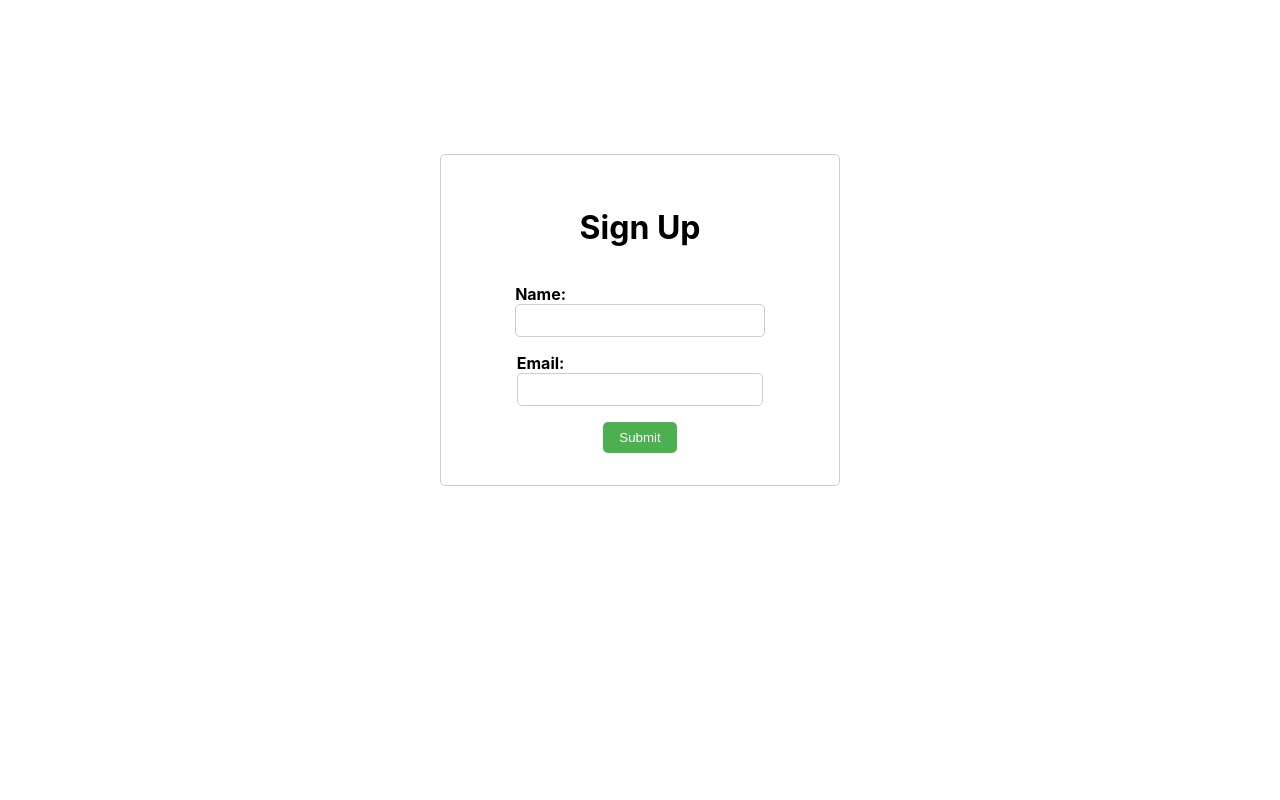
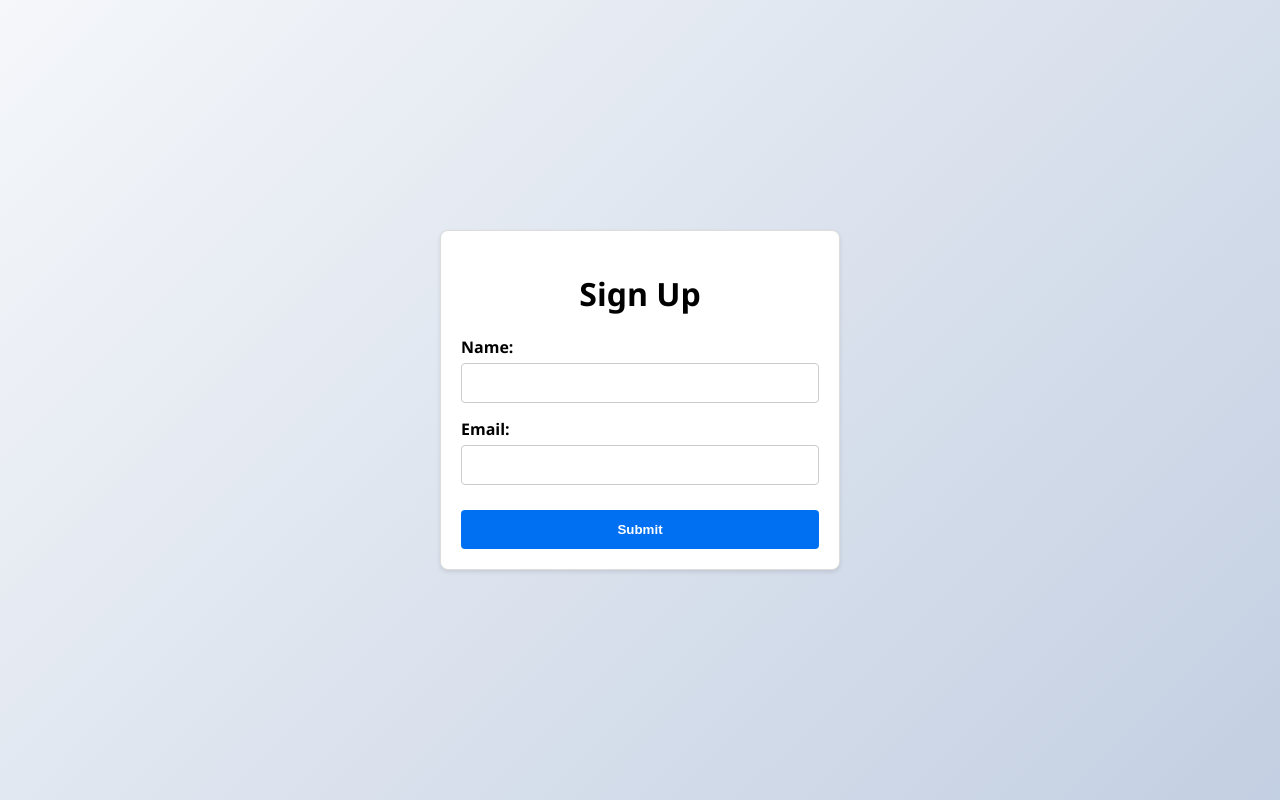
Before and after one commit to AdarshThakur398/Blockchain-Decentralized-Auth, a Next.js app: page /signup in a window 1280 px wide. Built offline with nearby package versions, Linux system fonts and the light colour scheme.

Commit message:
extraa styling css done with extra instructions

```diff
--- a/pages/api/signup.js
+++ b/pages/api/signup.js
@@ -5,14 +5,28 @@ import { ethers } from "ethers";
 connectDB();
 
 async function handler(req, res) {
-  if (req.method === "POST") {
+  if (req.method !== "POST") {
+    return res.status(405).json({ message: "Method not allowed" });
+  }
+
   try {
     const { name, email } = req.body;
 
 
-      const existinguser = await User.findOne({ email });
-      if (existinguser) {
-        return res.status(400).json({ message: "email already exists!" });
+    if (!name || !email) {
+      return res.status(400).json({ message: "Name and email are required" });
+    }
+
+
+    const emailRegex = /^[^\s@]+@[^\s@]+\.[^\s@]+$/;
+    if (!emailRegex.test(email)) {
+      return res.status(400).json({ message: "Invalid email format" });
+    }
+
+
+    const existingUser = await User.findOne({ email });
+    if (existingUser) {
+      return res.status(400).json({ message: "Email already exists" });
     }
 
 
@@ -26,16 +40,12 @@ async function handler(req, res) {
 
 
     return res.status(200).json({
-        message: "Signup successful!",
+      message: "Signup successful! Copy your private key and import it into MetaMask and go to Login page to continue.",
       privateKey: blockchainPrivateKey,
-        blockchainAddress,
     });
   } catch (error) {
-      console.error(error);
-      return res.status(500).json({ message: "An error occurred!" });
-    }
-  } else {
-    return res.status(405).json({ message: "Method not allowed!" });
+    console.error("Signup error:", error);
+    return res.status(500).json({ message: "Server error occurred" });
   }
 }
 
--- a/pages/signup.jsx
+++ b/pages/signup.jsx
@@ -6,11 +6,13 @@ function SignupPage() {
   const [email, setEmail] = useState("");
   const [message, setMessage] = useState("");
   const [error, setError] = useState(false);
+  const [privateKey, setPrivateKey] = useState("");
 
   async function handleSubmit(e) {
     e.preventDefault();
     setMessage("");
     setError(false);
+    setPrivateKey("");
 
     try {
       const response = await fetch("/api/signup", {
@@ -24,19 +26,27 @@ function SignupPage() {
       const data = await response.json();
 
       if (!response.ok) {
-
         setError(true);
         setMessage(data.message || "Something went wrong!");
       } else {
-
         setError(false);
         setMessage(data.message || "Signup successful!");
+        setPrivateKey(data.privateKey || "");
+        setName("");
+        setEmail("");
       }
     } catch (err) {
       setError(true);
       setMessage("Server error, please try again!");
     }
   }
+
+  const handleCopy = () => {
+    if (privateKey) {
+      navigator.clipboard.writeText(privateKey);
+      setMessage("Private key copied to clipboard! Import it into MetaMask.");
+    }
+  };
 
   return (
     <div className={styles.container}>
@@ -49,6 +59,7 @@ function SignupPage() {
             value={name}
             onChange={(e) => setName(e.target.value)}
             className={styles.input}
+            required
           />
         </label>
         <label>
@@ -58,6 +69,7 @@ function SignupPage() {
             value={email}
             onChange={(e) => setEmail(e.target.value)}
             className={styles.input}
+            required
           />
         </label>
         <button className={styles.btn} type="submit">
@@ -65,11 +77,26 @@ function SignupPage() {
         </button>
       </form>
 
-
       {message && (
-        <p style={{ color: error ? "red" : "green", marginTop: "10px" }}>
-          {message}
-        </p>
+        <div className={styles.messageContainer}>
+          <p className={error ? styles.error : styles.success}>{message}</p>
+          {privateKey && (
+            <div className={styles.privateKeyContainer}>
+              <p>
+                <strong>Private Key:</strong>
+              </p>
+              <div className={styles.privateKeyBox}>
+                {privateKey}
+              </div>
+              <button className={styles.copyBtn} onClick={handleCopy}>
+                Copy Private Key
+              </button>
+              <p className={styles.warning}>
+                Warning: Keep your private key secure. Do not share it. Import it into MetaMask to use your account.
+              </p>
+            </div>
+          )}
+        </div>
       )}
     </div>
   );
--- a/styles/signup.module.css
+++ b/styles/signup.module.css
@@ -2,43 +2,130 @@
             display: flex;
             flex-direction: column;
             align-items: center;
-    max-width: 400px;
-    margin: 0 auto;
-    margin-top: 12%;
-    padding: 2rem;
-    border: 1px solid #ccc;
-    border-radius: 5px;
+            width: 400px;
+            margin: 50px auto;
+            padding: 20px;
+            background-color: #fff;
+            border: 1px solid #ddd;
+            border-radius: 8px;
+            box-shadow: 0 2px 4px rgba(0, 0, 0, 0.1);
+            box-sizing: border-box;
         }
+
 
         .form {
             display: flex;
             flex-direction: column;
-    align-items: center;
-    padding-top: 1rem;
+            gap: 15px;
+            width: 100%;
         }
 
         .label {
-    margin-bottom: 0.5rem;
             font-weight: bold;
+            display: block;
+            margin-bottom: 5px;
         }
 
         .input {
-    padding: 0.5rem;
-    border-radius: 5px;
+            width: 100%;
+            padding: 10px;
             border: 1px solid #ccc;
-    margin-bottom: 1rem;
+            border-radius: 4px;
+            font-size: 16px;
+            box-sizing: border-box;
+        }
+
+        .btn {
+            padding: 12px;
+            background-color: #0070f3;
+            color: white;
+            border: none;
+            border-radius: 4px;
+            cursor: pointer;
+            font-weight: bold;
+            width: 100%;
+            margin-top: 10px;
+        }
+
+        .btn:hover {
+            background-color: #005bb5;
+        }
+
+        .messageContainer {
+            margin-top: 20px;
+            text-align: center;
             width: 100%;
         }
 
-  .btn {
-    background-color: #4caf50;
-    color: #fff;
-    padding: 0.5rem 1rem;
-    border-radius: 5px;
-    border: none;
-    cursor: pointer;
+        .error {
+            color: #d32f2f;
+            font-weight: bold;
+            margin-bottom: 15px;
         }
 
-  .btn:hover {
-    background-color: #2e8b57;
+        .success {
+            color: #2e7d32;
+            font-weight: bold;
+            margin-bottom: 15px;
         }
+
+        .privateKeyContainer {
+            margin-top: 15px;
+            padding: 15px;
+            border: 1px solid #ccc;
+            border-radius: 8px;
+            background-color: #f9f9f9;
+            width: 100%;
+            box-sizing: border-box;
+        }
+
+        .privateKeyBox {
+            width: 100%;
+            word-break: break-all;
+            background-color: #fff;
+            padding: 12px;
+            border: 1px solid #ddd;
+            border-radius: 6px;
+            font-family: monospace;
+            font-size: 14px;
+            line-height: 1.4;
+            max-height: 80px;
+            overflow-y: auto;
+            margin: 10px 0;
+            box-sizing: border-box;
+        }
+
+        .copyBtn {
+            padding: 10px;
+            background-color: #28a745;
+            color: white;
+            border: none;
+            border-radius: 4px;
+            cursor: pointer;
+            width: 100%;
+            font-weight: bold;
+            margin-top: 10px;
+        }
+
+        .copyBtn:hover {
+            background-color: #218838;
+        }
+
+        .warning {
+            color: #d39e00;
+            font-size: 12px;
+            margin-top: 15px;
+            text-align: center;
+        }
+
+        /* Additional styles for the demo */
+        body {
+            font-family: 'Segoe UI', Tahoma, Geneva, Verdana, sans-serif;
+            background: linear-gradient(135deg, #f5f7fa 0%, #c3cfe2 100%);
+            min-height: 100vh;
+            display: flex;
+            justify-content: center;
+            align-items: center;
+            margin: 0;
+            padding: 20px;
+        }
```
Lines whose indentation alone changed are shown as unchanged.
